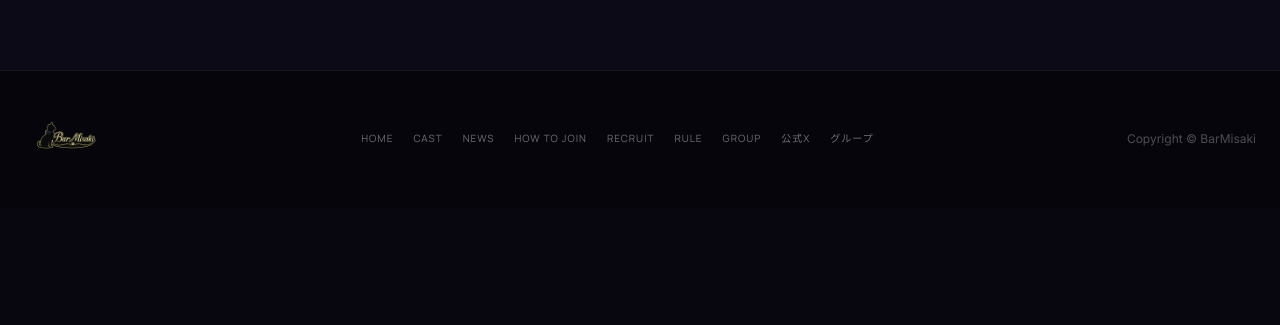
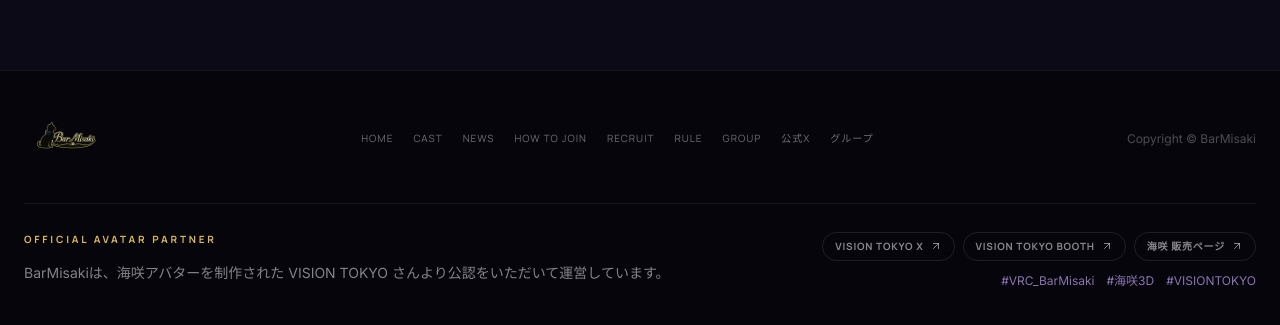
Before and after one commit to Minatoto552/barmisaki-official-site, a Next.js app: page /rule in a window 1280 px wide. Shown: the part 990-1315 px from the top of the page. Before the commit the page ends 1197 px from the top, so only its background shows below. Built offline with nearby package versions, Linux system fonts and the light colour scheme; no server answers.

Commit message:
Add Vision Tokyo partner footer

```diff
--- a/app/data.ts
+++ b/app/data.ts
@@ -28,6 +28,12 @@ export const externalLinks = {
   officialX: 'https://x.com/BarMisaki_VRC',
   vrcGroup: 'https://vrc.group/BARMIS.9013',
   lotteryUrl: '',
+  visionTokyoX: 'https://x.com/VisionTokyo2026?s=20',
+  visionTokyoBooth: 'https://t.co/7qxahXM2OC',
+  misakiBooth: 'https://visiontokyo.booth.pm/items/8325804',
+  hashtagBarMisaki: 'https://x.com/search?q=%23VRC_BarMisaki&src=hashtag_click',
+  hashtagMisaki3D: 'https://x.com/search?q=%23%E6%B5%B7%E5%92%B23D&src=hashtag_click',
+  hashtagVisionTokyo: 'https://x.com/search?q=%23VISIONTOKYO&src=hashtag_click',
 };
 
 export const rules = [
--- a/components/site-chrome.tsx
+++ b/components/site-chrome.tsx
@@ -1,6 +1,6 @@
 'use client';
 
-import { Menu, X } from 'lucide-react';
+import { ArrowUpRight, Menu, X } from 'lucide-react';
 import { usePathname } from 'next/navigation';
 import { useState } from 'react';
 import { externalLinks } from '@/app/data';
@@ -49,5 +49,32 @@ export function SiteHeader() {
 }
 
 export function SiteFooter() {
-  return <footer className="border-t border-white/[.07] bg-[#06050b] px-6 py-10"><div className="mx-auto flex max-w-[1240px] flex-col items-center justify-between gap-8 md:flex-row"><a href="/"><img src="/barmisaki-logo.png" alt="BarMisaki" width="84" height="56" className="h-14 w-auto" /></a><nav className="flex flex-wrap justify-center gap-x-5 gap-y-3">{navigation.map((item) => <a key={item.href} href={item.href} className="ui text-[10px] tracking-[.1em] text-white/42 hover:text-white">{item.label}</a>)}<a href={externalLinks.officialX} target="_blank" rel="noreferrer" className="ui text-[10px] tracking-[.1em] text-white/42 hover:text-white">公式X</a><a href={externalLinks.vrcGroup} target="_blank" rel="noreferrer" className="ui text-[10px] tracking-[.1em] text-white/42 hover:text-white">グループ</a></nav><p className="text-xs text-white/28">Copyright © BarMisaki</p></div></footer>;
+  const partnerLinks = [
+    { label: 'VISION TOKYO X', href: externalLinks.visionTokyoX },
+    { label: 'VISION TOKYO BOOTH', href: externalLinks.visionTokyoBooth },
+    { label: '海咲 販売ページ', href: externalLinks.misakiBooth },
+  ];
+  const hashtags = [
+    { label: '#VRC_BarMisaki', href: externalLinks.hashtagBarMisaki },
+    { label: '#海咲3D', href: externalLinks.hashtagMisaki3D },
+    { label: '#VISIONTOKYO', href: externalLinks.hashtagVisionTokyo },
+  ];
+
+  return <footer className="border-t border-white/[.07] bg-[#06050b] px-6 py-10">
+    <div className="mx-auto flex max-w-[1240px] flex-col items-center justify-between gap-8 md:flex-row"><a href="/"><img src="/barmisaki-logo.png" alt="BarMisaki" width="84" height="56" className="h-14 w-auto" /></a><nav className="flex flex-wrap justify-center gap-x-5 gap-y-3">{navigation.map((item) => <a key={item.href} href={item.href} className="ui text-[10px] tracking-[.1em] text-white/42 hover:text-white">{item.label}</a>)}<a href={externalLinks.officialX} target="_blank" rel="noreferrer" className="ui text-[10px] tracking-[.1em] text-white/42 hover:text-white">公式X</a><a href={externalLinks.vrcGroup} target="_blank" rel="noreferrer" className="ui text-[10px] tracking-[.1em] text-white/42 hover:text-white">グループ</a></nav><p className="text-xs text-white/28">Copyright © BarMisaki</p></div>
+    <div className="mx-auto mt-9 grid max-w-[1240px] gap-5 border-t border-white/[.07] pt-7 lg:grid-cols-[1fr_auto]">
+      <div>
+        <p className="ui text-[10px] font-bold tracking-[.28em] text-[#d7b85b]">OFFICIAL AVATAR PARTNER</p>
+        <p className="mt-3 max-w-3xl text-sm leading-7 text-white/50">BarMisakiは、海咲アバターを制作された VISION TOKYO さんより公認をいただいて運営しています。</p>
+      </div>
+      <div className="flex flex-col gap-3 lg:items-end">
+        <nav className="flex flex-wrap gap-2" aria-label="VISION TOKYO 関連リンク">
+          {partnerLinks.map((item) => <a key={item.href} href={item.href} target="_blank" rel="noreferrer" className="ui inline-flex items-center gap-1.5 rounded-full border border-white/10 px-3 py-1.5 text-[10px] font-bold tracking-[.08em] text-white/52 transition hover:border-[#d7b85b]/60 hover:text-white">{item.label}<ArrowUpRight size={12} /></a>)}
+        </nav>
+        <nav className="flex flex-wrap gap-x-3 gap-y-2 text-xs" aria-label="関連ハッシュタグ">
+          {hashtags.map((item) => <a key={item.href} href={item.href} target="_blank" rel="noreferrer" className="text-[#c9a9ff]/68 transition hover:text-[#d7b85b]">{item.label}</a>)}
+        </nav>
+      </div>
+    </div>
+  </footer>;
 }
```
